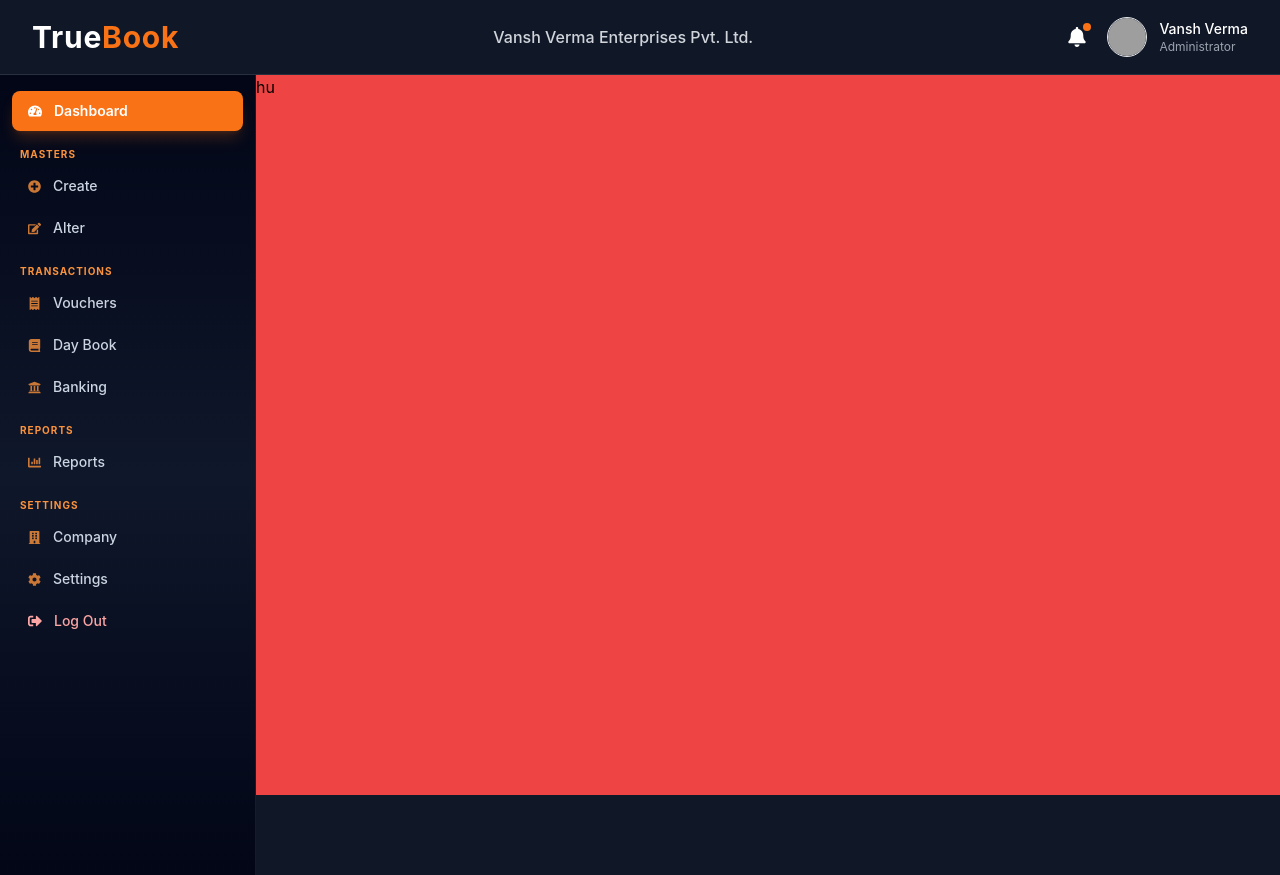
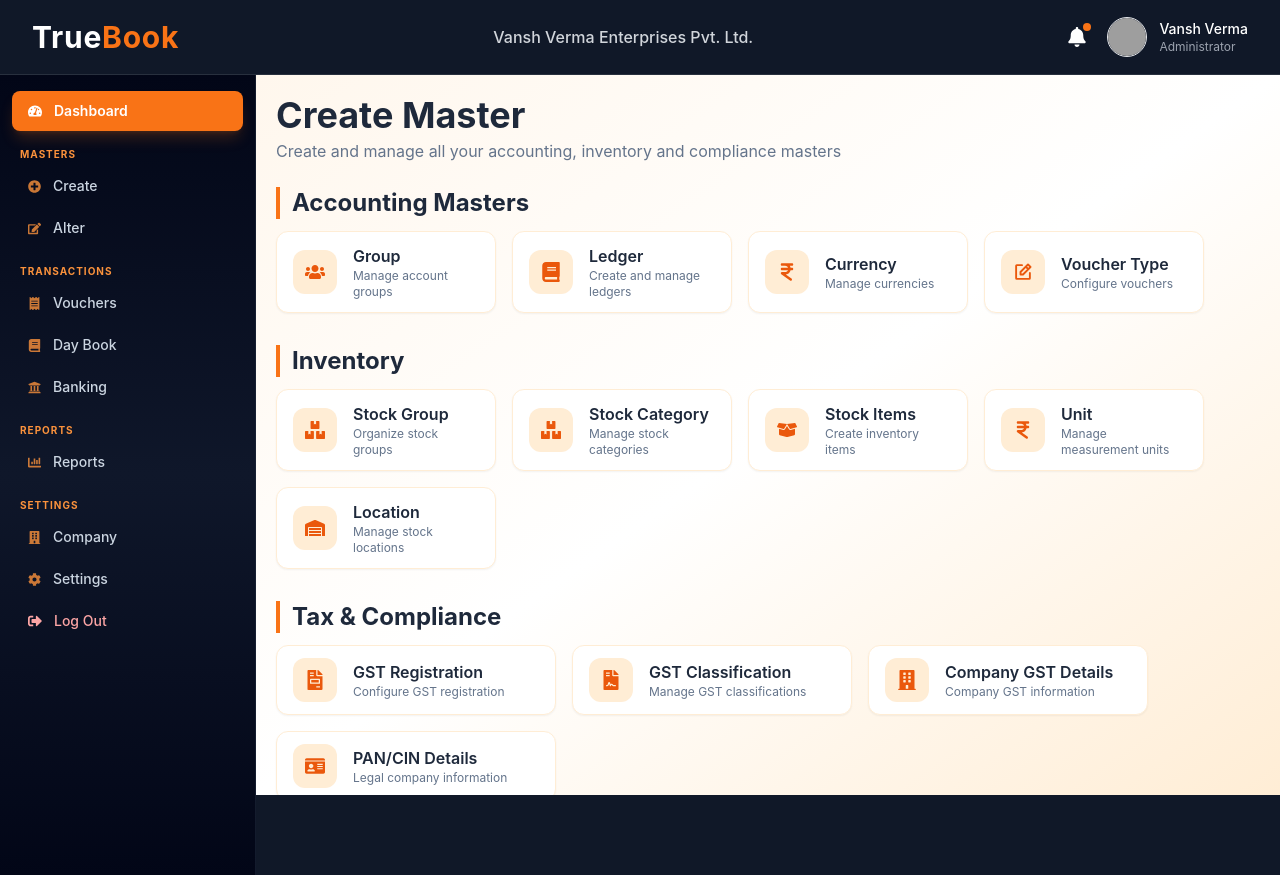
Before and after one commit to vansh-verma-dev/Truebook, a React (Vite) app: page / in a window 1280 px wide. Both pictures are taken after a click on the button "Create". Built offline with nearby package versions, Linux system fonts and the light colour scheme; grey boxes are pictures that could not be loaded.

Commit message:
Add page for create mastery

```diff
--- /dev/null
+++ b/src/Pages/CreatePage/AccountingMastery.jsx
@@ -0,0 +1,72 @@
+import {
+    FaUsers,
+    FaBook,
+} from "react-icons/fa";
+
+import { FaIndianRupeeSign } from "react-icons/fa6";
+import { PiNotePencilBold } from "react-icons/pi";
+function AccountingMastery() {
+    const CardsStyle =
+        "group flex items-center gap-4 w-[220px] px-4 py-3 bg-white border border-orange-100 rounded-xl shadow-sm hover:shadow-lg hover:border-orange-300 hover:-translate-y-1 transition-all duration-200 cursor-pointer";
+
+    const IconBox =
+        "bg-orange-100 p-3 rounded-xl group-hover:bg-orange-200 transition-all";
+
+    const IconStyle =
+        "text-xl text-orange-600";
+
+    return (
+        <>
+            {/* Accounting */}
+            < h1 className="text-2xl font-bold text-slate-800 mb-3 border-l-4 border-orange-500 pl-3" >
+                Accounting Masters
+            </h1 >
+
+            <div className="flex flex-wrap gap-4">
+
+                <div className={CardsStyle}>
+                    <div className={IconBox}>
+                        <FaUsers className={IconStyle} />
+                    </div>
+                    <div>
+                        <h3 className="font-semibold text-slate-800">Group</h3>
+                        <p className="text-xs text-slate-500">Manage account groups</p>
+                    </div>
+                </div>
+
+                <div className={CardsStyle}>
+                    <div className={IconBox}>
+                        <FaBook className={IconStyle} />
+                    </div>
+                    <div>
+                        <h3 className="font-semibold text-slate-800">Ledger</h3>
+                        <p className="text-xs text-slate-500">Create and manage ledgers</p>
+                    </div>
+                </div>
+
+                <div className={CardsStyle}>
+                    <div className={IconBox}>
+                        <FaIndianRupeeSign className={IconStyle} />
+                    </div>
+                    <div>
+                        <h3 className="font-semibold text-slate-800">Currency</h3>
+                        <p className="text-xs text-slate-500">Manage currencies</p>
+                    </div>
+                </div>
+
+                <div className={CardsStyle}>
+                    <div className={IconBox}>
+                        <PiNotePencilBold className={IconStyle} />
+                    </div>
+                    <div>
+                        <h3 className="font-semibold text-slate-800">Voucher Type</h3>
+                        <p className="text-xs text-slate-500">Configure vouchers</p>
+                    </div>
+                </div>
+
+            </div>
+        </>
+
+    )
+}
+export default AccountingMastery;
--- a/src/Pages/CreatePage/Createhome.jsx
+++ b/src/Pages/CreatePage/Createhome.jsx
@@ -1,11 +1,49 @@
-function CreateHome(){
+import { PiNotePencilBold } from "react-icons/pi";
+import AccountingMastery from "./AccountingMastery";
+import Inventory from "./Inventory";
+import TaxCompliance from "./tax";
 
-    return(
-        <>
-       <main className="bg-red-500 h-[90vh] w-[80vw]">
-hu
-       </main>
-        </>
-    )
+function CreateHome() {
+
+    const CardsStyle =
+        "group flex items-center gap-4 w-[220px] px-4 py-3 bg-white border border-orange-100 rounded-xl shadow-sm hover:shadow-lg hover:border-orange-300 hover:-translate-y-1 transition-all duration-200 cursor-pointer";
+
+    const IconBox =
+        "bg-orange-100 p-3 rounded-xl group-hover:bg-orange-200 transition-all";
+
+    const IconStyle =
+        "text-xl text-orange-600";
+
+    return (
+        <main className="bg-gradient-to-br from-orange-50 via-white to-orange-100 h-[90vh] w-[80vw] p-5 overflow-y-auto">
+
+            {/* Header */}
+            <div className="mb-6">
+                <h1 className="text-4xl font-bold text-slate-800">
+                    Create Master
+                </h1>
+
+                <p className="text-slate-500 mt-1">
+                    Create and manage all your accounting, inventory and compliance masters
+                </p>
+            </div>
+
+            {/* ------------------------------------------
+                     ---AccountingMastery---
+            ------------------------------------------ */}
+            <AccountingMastery />
+            {/* ------------------------------------------
+                        ---Inventory---
+            ------------------------------------------ */}
+            <Inventory />
+            {/* ------------------------------------------
+            -             --TaxCompliance---
+            ------------------------------------------ */}
+            <TaxCompliance />
+
+
+        </main>
+    );
 }
+
 export default CreateHome;
--- /dev/null
+++ b/src/Pages/CreatePage/Inventory.jsx
@@ -0,0 +1,83 @@
+import {
+    FaBoxes,
+    FaBoxOpen,
+    FaWarehouse,
+    FaFileInvoice,
+    FaFileContract,
+    FaBuilding,
+    FaIdCard,
+} from "react-icons/fa";
+import { FaIndianRupeeSign } from "react-icons/fa6";
+function Inventory(){
+
+    const CardsStyle =
+        "group flex items-center gap-4 w-[220px] px-4 py-3 bg-white border border-orange-100 rounded-xl shadow-sm hover:shadow-lg hover:border-orange-300 hover:-translate-y-1 transition-all duration-200 cursor-pointer";
+
+    const IconBox =
+        "bg-orange-100 p-3 rounded-xl group-hover:bg-orange-200 transition-all";
+
+    const IconStyle =
+        "text-xl text-orange-600";
+    return(
+        <>
+                <h1 className="text-2xl font-bold text-slate-800 mb-3 mt-8 border-l-4 border-orange-500 pl-3">
+                Inventory
+            </h1>
+
+            <div className="flex flex-wrap gap-4">
+
+                <div className={CardsStyle}>
+                    <div className={IconBox}>
+                        <FaBoxes className={IconStyle} />
+                    </div>
+                    <div>
+                        <h3 className="font-semibold text-slate-800">Stock Group</h3>
+                        <p className="text-xs text-slate-500">Organize stock groups</p>
+                    </div>
+                </div>
+
+                <div className={CardsStyle}>
+                    <div className={IconBox}>
+                        <FaBoxes className={IconStyle} />
+                    </div>
+                    <div>
+                        <h3 className="font-semibold text-slate-800">Stock Category</h3>
+                        <p className="text-xs text-slate-500">Manage stock categories</p>
+                    </div>
+                </div>
+
+                <div className={CardsStyle}>
+                    <div className={IconBox}>
+                        <FaBoxOpen className={IconStyle} />
+                    </div>
+                    <div>
+                        <h3 className="font-semibold text-slate-800">Stock Items</h3>
+                        <p className="text-xs text-slate-500">Create inventory items</p>
+                    </div>
+                </div>
+
+                <div className={CardsStyle}>
+                    <div className={IconBox}>
+                        <FaIndianRupeeSign className={IconStyle} />
+                    </div>
+                    <div>
+                        <h3 className="font-semibold text-slate-800">Unit</h3>
+                        <p className="text-xs text-slate-500">Manage measurement units</p>
+                    </div>
+                </div>
+
+                <div className={CardsStyle}>
+                    <div className={IconBox}>
+                        <FaWarehouse className={IconStyle} />
+                    </div>
+                    <div>
+                        <h3 className="font-semibold text-slate-800">Location</h3>
+                        <p className="text-xs text-slate-500">Manage stock locations</p>
+                    </div>
+                </div>
+
+            </div>
+        </>
+    )
+}
+export default Inventory;
--- /dev/null
+++ b/src/Pages/CreatePage/tax.jsx
@@ -0,0 +1,75 @@
+import {
+    FaUsers,
+    FaBook,
+    FaBoxes,
+    FaBoxOpen,
+    FaWarehouse,
+    FaFileInvoice,
+    FaFileContract,
+    FaBuilding,
+    FaIdCard,
+} from "react-icons/fa";
+
+function  TaxCompliance(){
+       const CardsStyle =
+        "group flex items-center gap-4 w-[280px] px-4 py-3 bg-white border border-orange-100 rounded-xl shadow-sm hover:shadow-lg hover:border-orange-300 hover:-translate-y-1 transition-all duration-200 cursor-pointer";
+
+    const IconBox =
+        "bg-orange-100 p-3 rounded-xl group-hover:bg-orange-200 transition-all";
+
+    const IconStyle =
+        "text-xl text-orange-600";
+    return(
+        <>
+              {/* Tax */}
+            <h1 className="text-2xl font-bold text-slate-800 mb-3 mt-8 border-l-4 border-orange-500 pl-3">
+                Tax & Compliance
+            </h1>
+
+            <div className="flex flex-wrap gap-4">
+
+                <div className={CardsStyle}>
+                    <div className={IconBox}>
+                        <FaFileInvoice className={IconStyle} />
+                    </div>
+                    <div>
+                        <h3 className="font-semibold text-slate-800">GST Registration</h3>
+                        <p className="text-xs text-slate-500">Configure GST registration</p>
+                    </div>
+                </div>
+
+                <div className={CardsStyle}>
+                    <div className={IconBox}>
+                        <FaFileContract className={IconStyle} />
+                    </div>
+                    <div>
+                        <h3 className="font-semibold text-slate-800">GST Classification</h3>
+                        <p className="text-xs text-slate-500">Manage GST classifications</p>
+                    </div>
+                </div>
+
+                <div className={CardsStyle}>
+                    <div className={IconBox}>
+                        <FaBuilding className={IconStyle} />
+                    </div>
+                    <div>
+                        <h3 className="font-semibold text-slate-800">Company GST Details</h3>
+                        <p className="text-xs text-slate-500">Company GST information</p>
+                    </div>
+                </div>
+
+                <div className={CardsStyle}>
+                    <div className={IconBox}>
+                        <FaIdCard className={IconStyle} />
+                    </div>
+                    <div>
+                        <h3 className="font-semibold text-slate-800">PAN/CIN Details</h3>
+                        <p className="text-xs text-slate-500">Legal company information</p>
+                    </div>
+                </div>
+
+            </div>
+        </>
+    )
+}
+export default TaxCompliance;
```
